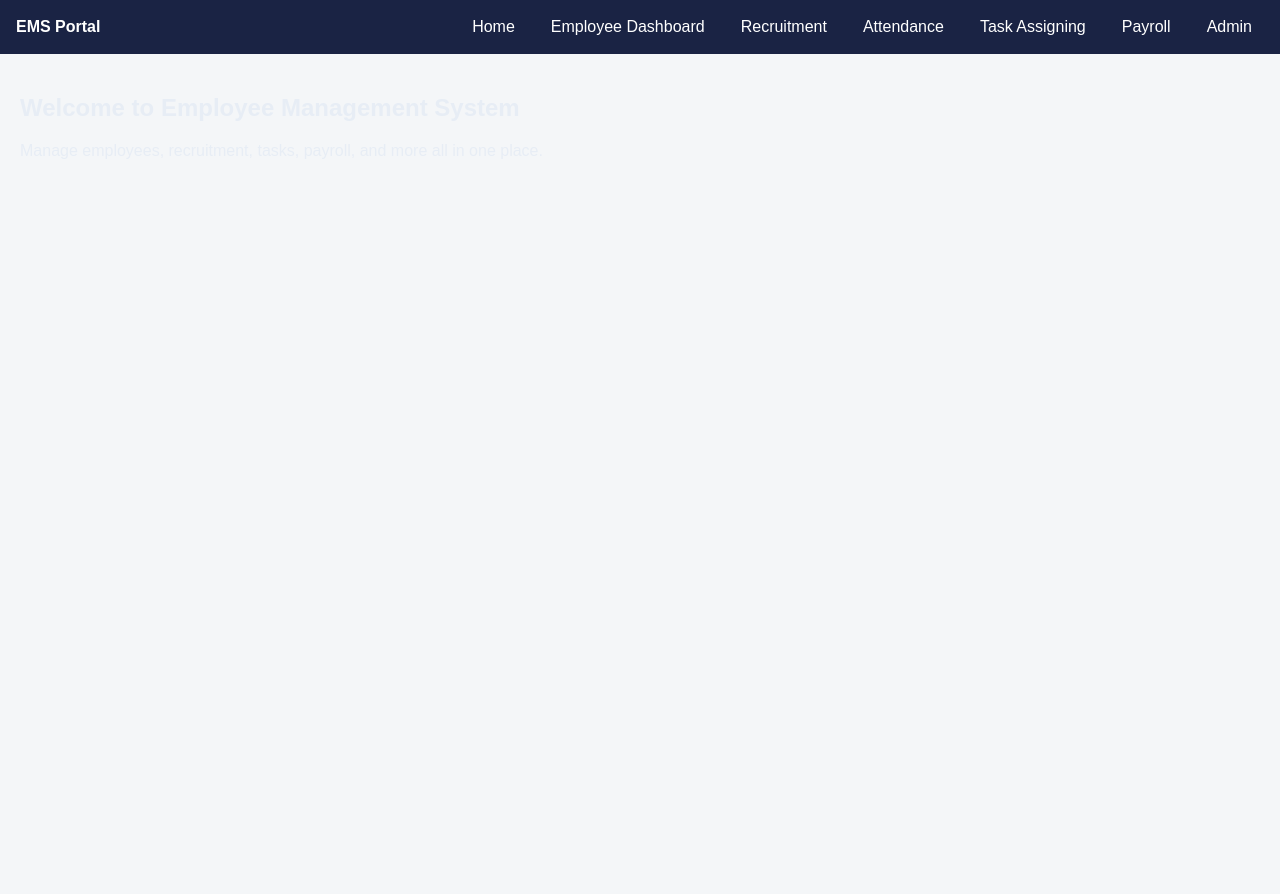
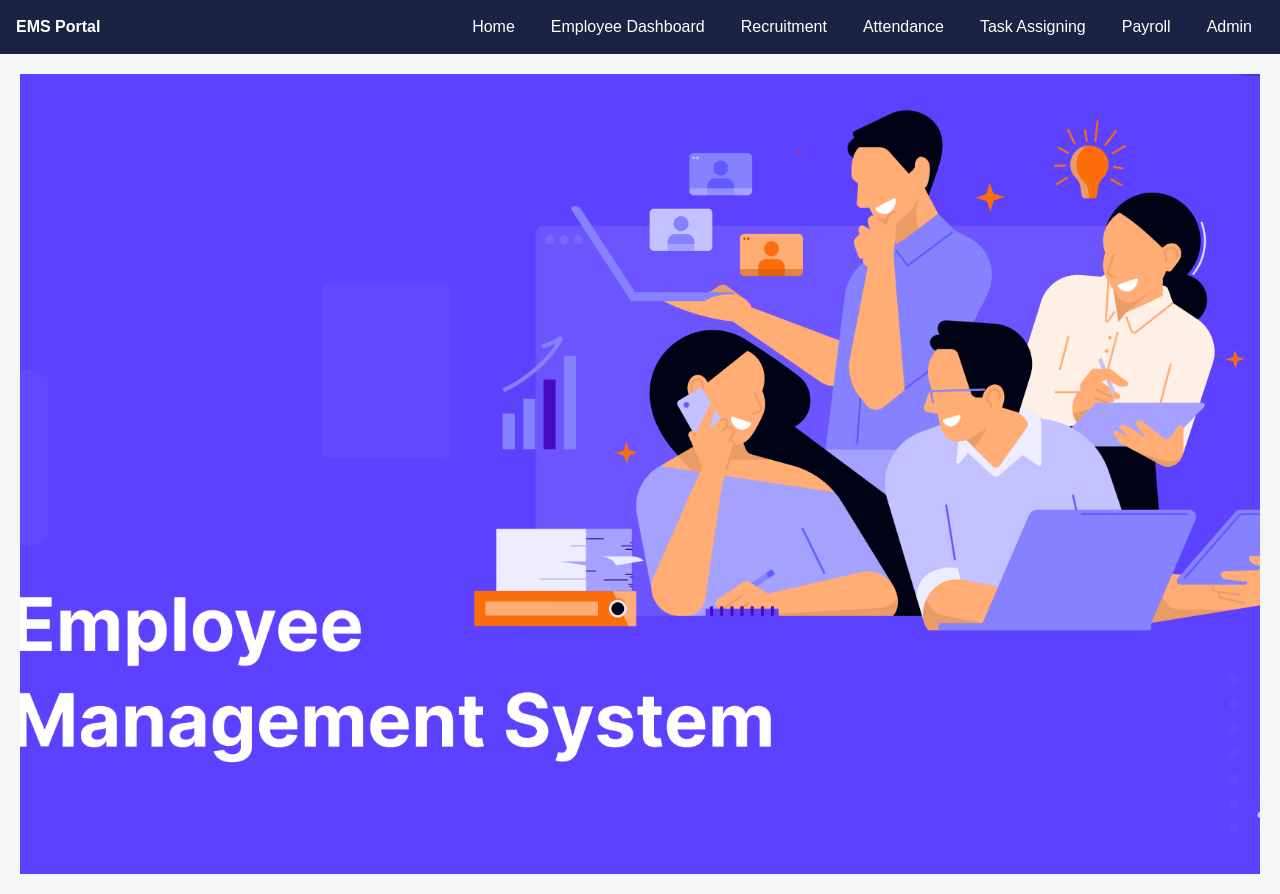
Before and after one commit to Karan27q/erp, a React (Create React App) app in the folder frontend/: page / in a window 1280 px wide. Before the commit the page ends 800 px from the top, so only its background shows below. Built offline with nearby package versions, Linux system fonts and the light colour scheme.

Commit message:
home page

```diff
--- a/frontend/src/pages/Home.js
+++ b/frontend/src/pages/Home.js
@@ -1,10 +1,11 @@
 import React from "react";
+import "../styles/home.css";
+import home_image from "../images/home_page.png";
 
 function Home() {
   return (
     <section className="hero">
-      <h1>Welcome to Employee Management System</h1>
-      <p>Manage employees, recruitment, tasks, payroll, and more all in one place.</p>
+      {/* <img src={home_image} alt="hero"/> */}
     </section>
   );
 }
--- /dev/null
+++ b/frontend/src/styles/home.css
@@ -0,0 +1,8 @@
+.hero {
+  background: url("../images/home_page.png") no-repeat center center/cover;
+  height: 100vh; /* full screen height */
+  display: flex;
+  align-items: center;
+  justify-content: center;
+  color: white;
+}
```
Also changed, not shown: frontend/src/images/home_page.png (added).
